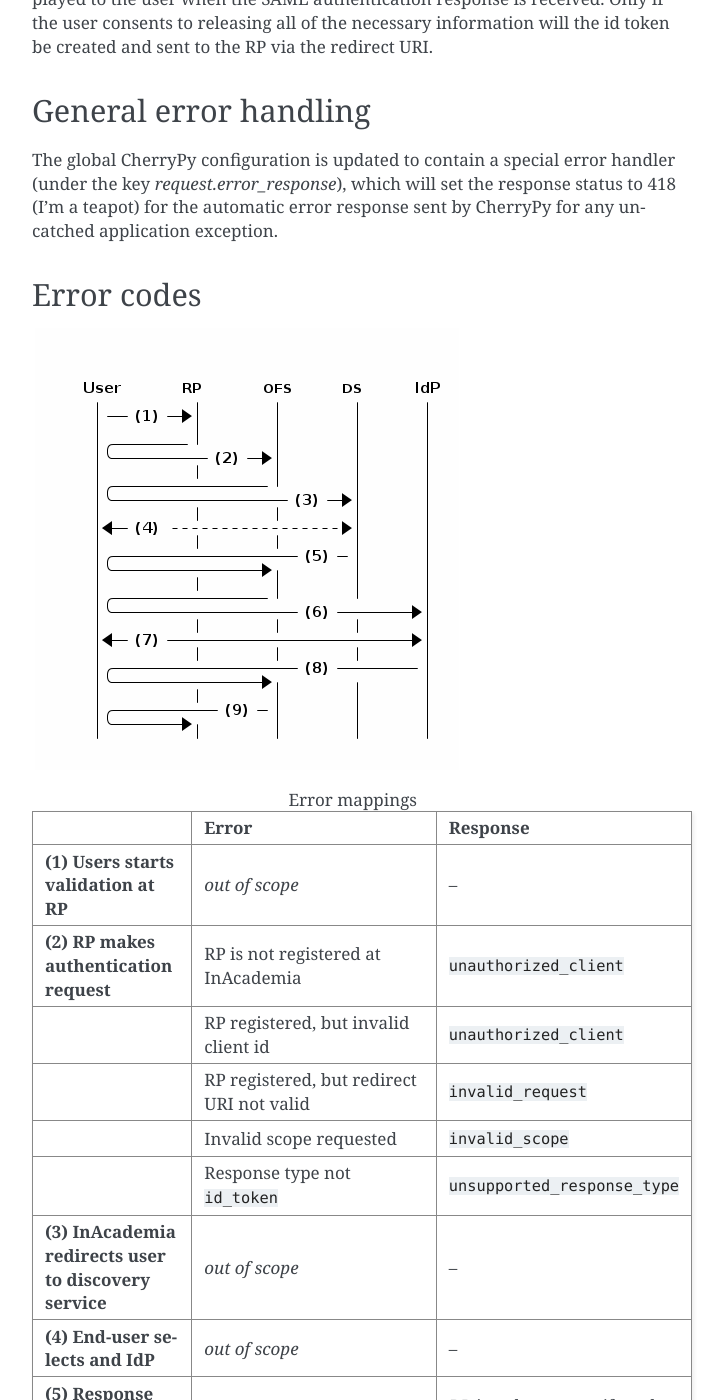
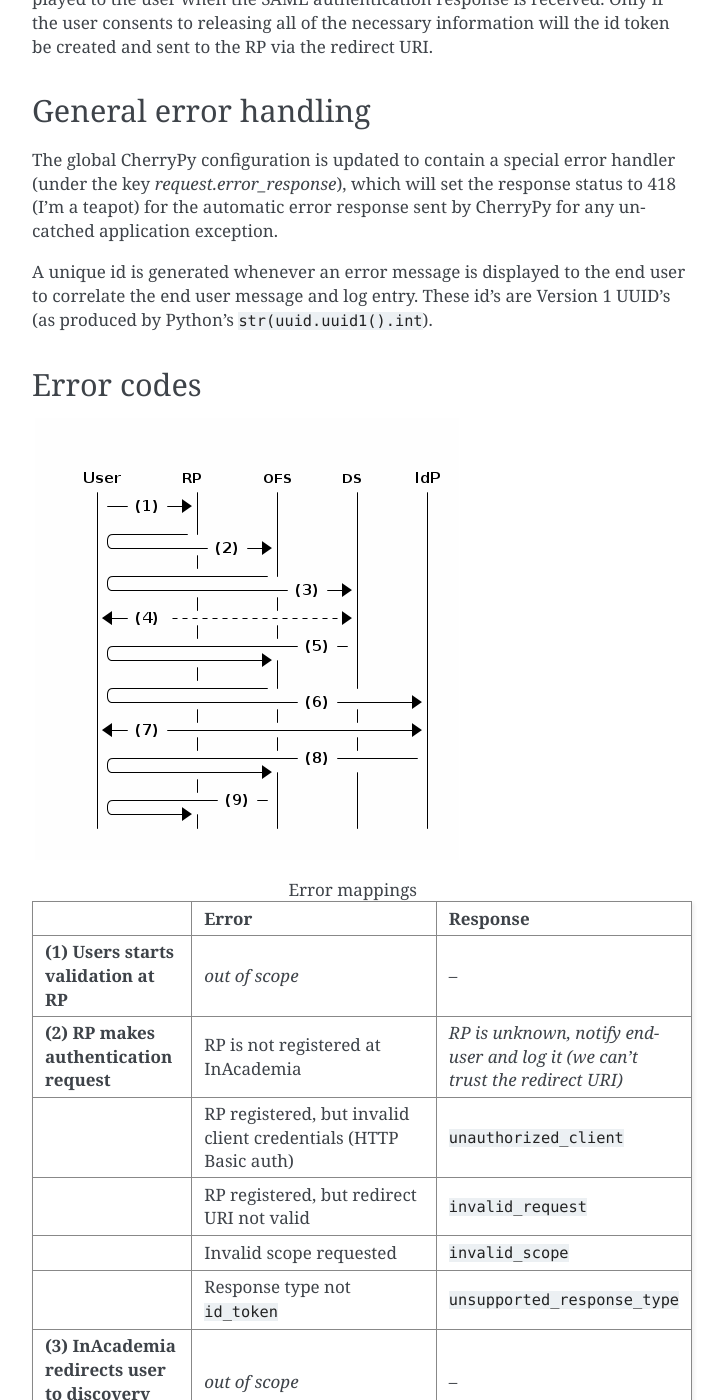
Before and after one commit to saxtouri/svs, a Sphinx documentation site: the page built from doc/system/op.rst, in a window 1280 px wide and 1400 px high, scrolled down 641 px. Shown: the whole window, without its empty margins (388-1112 px from the left). Built offline with Sphinx 7.4.7, drawn with Linux system fonts in a browser that asks for light colours.

Commit message:
Updated OP documentation.

```diff
--- a/doc/system/op.rst
+++ b/doc/system/op.rst
@@ -35,6 +35,8 @@ The global CherryPy configuration is updated to contain a special error handler
 `request.error_response`), which will set the response status to 418 (I'm a teapot) for the automatic error response
 sent by CherryPy for any uncatched application exception.
 
+A unique id is generated whenever an error message is displayed to the end user to correlate the end user message and
+log entry. These id's are Version 1 UUID's (as produced by Python's ``str(uuid.uuid1().int``).
 
 Error codes
 ===========
@@ -56,10 +58,10 @@ Error codes
 
     * - \(2\) RP makes authentication request
       - RP is not registered at InAcademia
-      - ``unauthorized_client``
+      - *RP is unknown, notify end-user and log it (we can't trust the redirect URI)*
 
     * -
-      - RP registered, but invalid client id
+      - RP registered, but invalid client credentials (HTTP Basic auth)
       - ``unauthorized_client``
 
     * -
```
